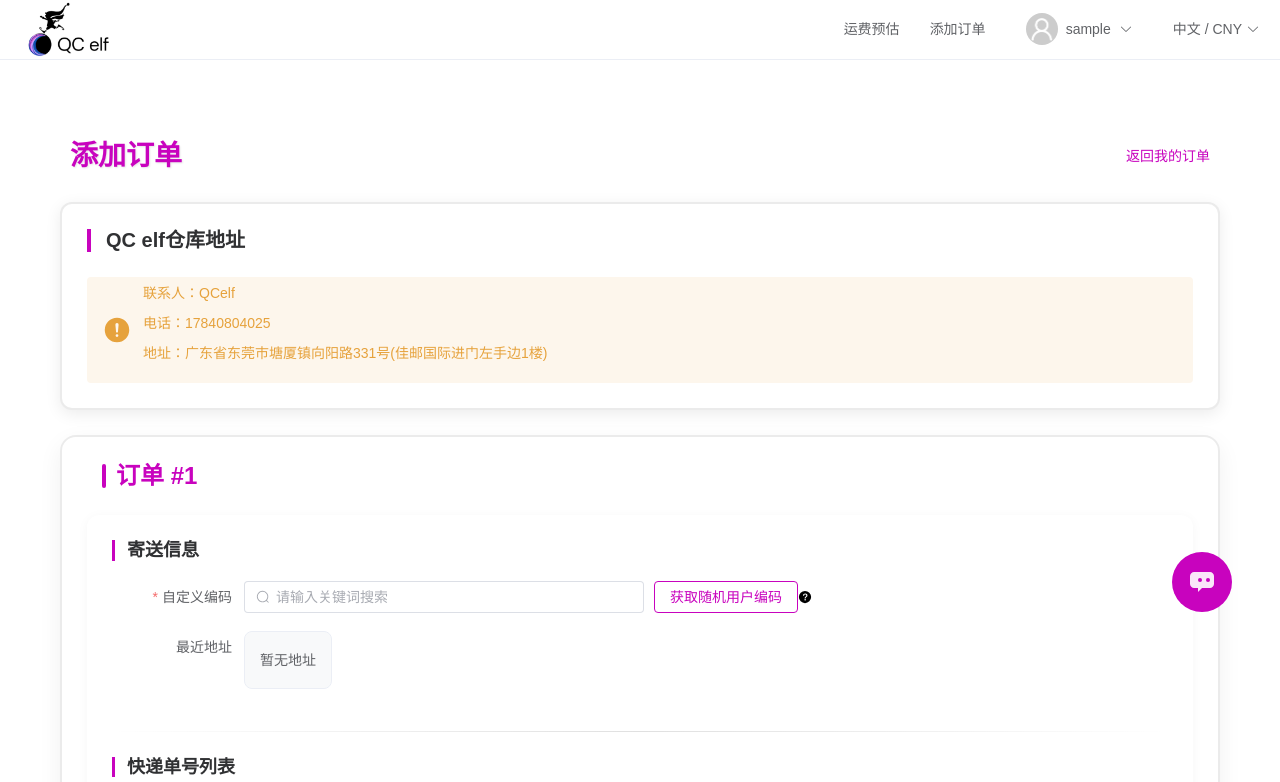
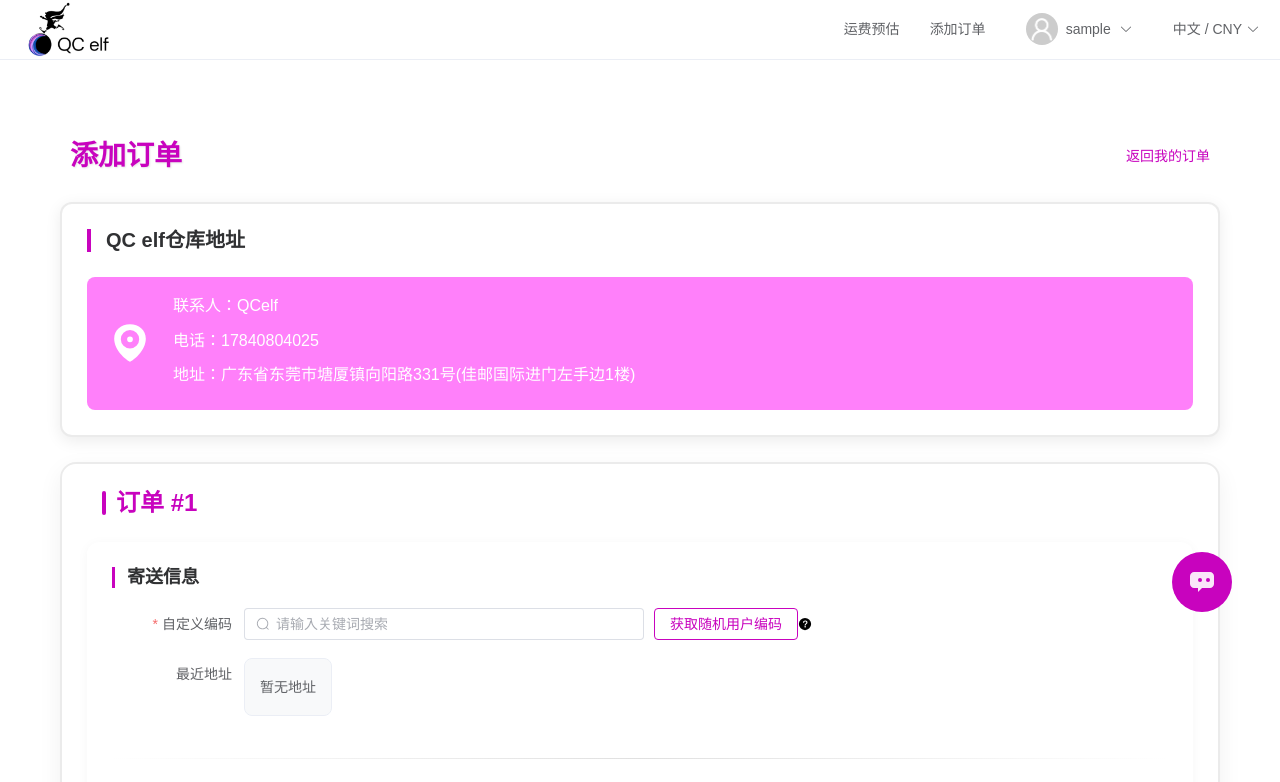
Before and after one commit to OrangeDreak/zy_pc, a Vue app: page /add-transfer in a window 1280 px wide. Shown: the top 782 px of the page. Built offline with nearby package versions, Linux system fonts and the light colour scheme; sample sign-in values are in the browser's storage.

Commit message:
feat: ui

```diff
--- a/src/locales/en.js
+++ b/src/locales/en.js
@@ -47,7 +47,7 @@ export default {
       name: 'Name',
       postcode: 'Postcode',
       phoneNumber: 'Tel',
-      email: 'Emial',
+      email: 'Email',
       address: 'Address',
     },
     orderCount: 'Order Count',
--- a/src/views/transfer/AddTransferOrder.vue
+++ b/src/views/transfer/AddTransferOrder.vue
@@ -21,11 +21,14 @@
           </el-link>
         </div> -->
         <div class="section-tip">
-          <el-alert type="warning" :closable="false" show-icon>
+          <div class="section-tip-icon">
+            <el-icon><LocationFilled /></el-icon>
+          </div>
+          <div>
             <p>联系人：QCelf</p>
-          <p>电话：17840804025</p>
-          <p>地址：广东省东莞市塘厦镇向阳路331号(佳邮国际进门左手边1楼)</p>
-          </el-alert>
+            <p>电话：17840804025</p>
+            <p>地址：广东省东莞市塘厦镇向阳路331号(佳邮国际进门左手边1楼)</p>
+          </div>
         </div>
       </div>
 
@@ -191,6 +194,7 @@ import {
   QuestionFilled,
   Camera,
   Plus,
+  LocationFilled,
   Search,
 } from '@element-plus/icons-vue';
 import AddressForm from './AddressForm.vue';
@@ -481,6 +485,16 @@ const removeOrder = (orderIndex) => {
 
       .section-tip {
         margin-top: 20px;
+        display: flex;
+        align-items: center;
+        background: #ff80fa;
+        border-radius: 8px;
+        padding: 20px 20px 10px;
+        color: #fff;
+        .section-tip-icon{
+          font-size: 46px;
+          margin-right: 20px;
+        }
       }
 
       .recent-address {
```
